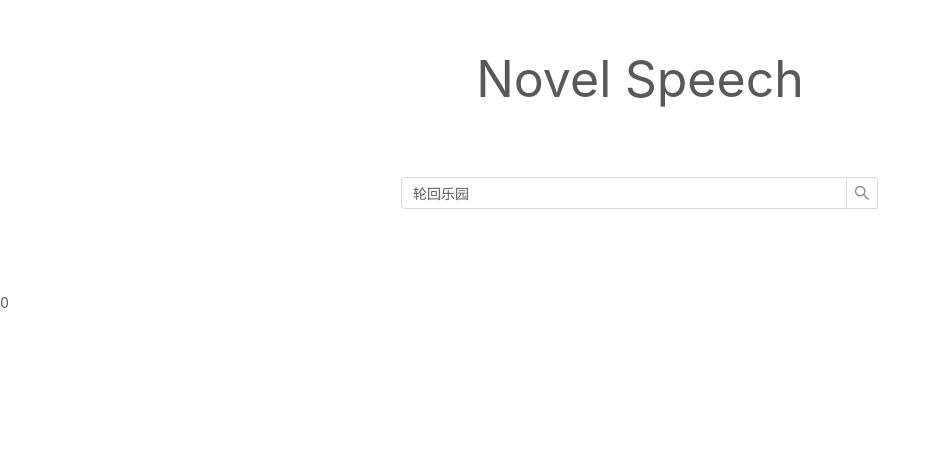
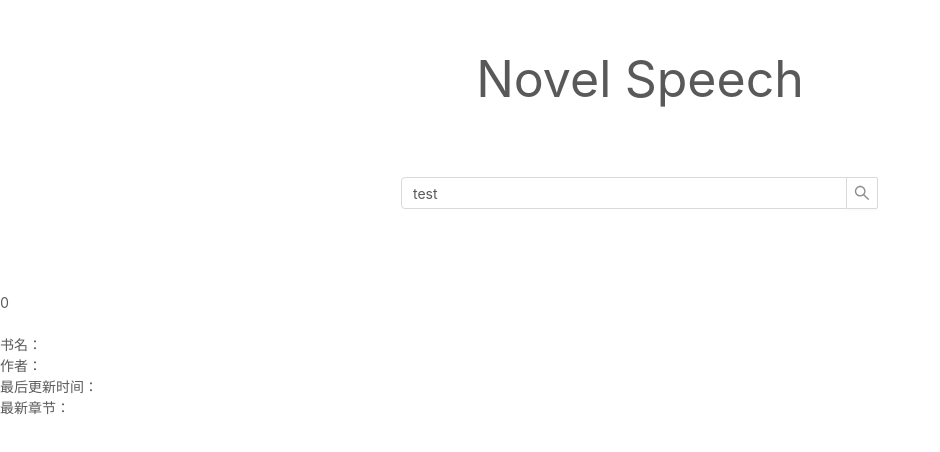
Before and after one commit to hexianzhi/novel-speech, a React (Create React App) app: page / in a window 1280 px wide. Shown: the part 108-560 px from the top of the page, without its empty margins (0-940 px from the left). Built offline with nearby package versions, Linux system fonts and the light colour scheme.

Commit message:
feat: 书籍详情信息展示

```diff
--- a/src/page/App.tsx
+++ b/src/page/App.tsx
@@ -2,10 +2,12 @@ import React from 'react';
 import './App.scss';
 import { Input, Table } from 'antd';
 import Http from 'src/utils/axios'
+import BookInfo from './booInfo'
 const { Search } = Input;
 
 interface IState {
-  bookList: Noval.ISearchResp[]
+  searchResultList: Noval.ISearchResp[]
+  bookInfo: Noval.IBookInfo
 }
 
 
@@ -43,7 +45,8 @@ class App extends React.Component<any, IState> {
   constructor (props) {
     super(props)
     this.state = {
-      bookList: [] as Noval.ISearchResp []
+      searchResultList: [] as Noval.ISearchResp [],
+      bookInfo: {} as Noval.IBookInfo
     }
   }
 
@@ -51,14 +54,22 @@ class App extends React.Component<any, IState> {
 
   }
 
-  handleBookClick = (bookLink: string, isName = false) => {
+  /** 搜素结果列表点击事件 */
+  handleSearchResultClick = (result: Noval.ISearchResp, isName = false) => {
     const api = isName ? 'bookInfo' : 'bookDetail'
+    const url = isName ? result.nameLink : result.newestChapterLink
     Http.get(api, {
       params: {
-        url: bookLink
+        url
       }
-    }).then((res) => {
-      console.log('res: ', res);
+    }).then((res: any) => {
+      if (isName) {
+        const info = Object.assign(res, result)
+        this.setState({bookInfo: info})
+      } else {
+
+      }
+
     }).catch(err => {
       console.log('err: ', err);
     })
@@ -84,7 +95,7 @@ class App extends React.Component<any, IState> {
         lastUpdate: '6-12'
       }]
       if (!data) data = testData
-      this.setState({bookList: data})
+      this.setState({searchResultList: data})
     }).catch((err) => {
       console.log('请求失败,失败: ', err)
     })
@@ -102,7 +113,7 @@ class App extends React.Component<any, IState> {
     const link = isName ? nameLink : this.url + newestChapterLink
     return (
       <span
-        onClick={() => this.handleBookClick(link, isName)}
+        onClick={() => this.handleSearchResultClick(item, isName)}
         className={'link'}
         // href={link}
         // rel="noopener noreferrer"
@@ -114,8 +125,8 @@ class App extends React.Component<any, IState> {
   }
 
   render () {
-    const {bookList} = this.state
-    if (bookList.length) this.bookCls.push(`${prefix}-search-top`)
+    const {searchResultList, bookInfo} = this.state
+    if (searchResultList.length) this.bookCls.push(`${prefix}-search-top`)
 
     return (
       <div className="App">
@@ -123,20 +134,21 @@ class App extends React.Component<any, IState> {
           <div className={`${prefix}-search-name`}>Novel Speech</div>
           <Search
             className={`${prefix}-search-input`}
-            placeholder="轮回乐园"
+            placeholder="test"
             onSearch={this.handleOnSearch}
-            defaultValue={'轮回乐园'}
+            defaultValue={'test'}
             style={{ width: 500 }}
           />
         </div>
-        {bookList.length &&
+        {searchResultList.length &&
           <div className={`${prefix}-table-wrapper`}>
             <Table
-              dataSource={bookList}
+              dataSource={searchResultList}
               columns={this.columns}
             />
           </div>
         }
+        {bookInfo && <BookInfo bookInfo={bookInfo}></BookInfo>}
       </div>
     )
   }
--- /dev/null
+++ b/src/page/booInfo.tsx
@@ -0,0 +1,41 @@
+import React from 'react'
+
+
+interface IProps {
+  bookInfo: Noval.IBookInfo
+}
+
+const prefixCls = 'book-info-page'
+export default class BookInfoPage extends React.Component<IProps, any> {
+  constructor (props: IProps) {
+    super(props)
+  }
+
+  handleClick = () => {
+    // TODO
+  }
+
+  render () {
+    const {bookInfo} = this.props
+
+    return (
+      <div className={`${prefixCls}`}>
+        <div className={`${prefixCls}-main`}>
+          <img src={bookInfo.imgSrc} alt=''></img>
+          <div className={`${prefixCls}-main-info`}>
+            <div className={`${prefixCls}-name`}>书名：{bookInfo.name}</div>
+            <div className={`${prefixCls}-name`}>作者：{bookInfo.author}</div>
+            <div className={`${prefixCls}-name`}>最后更新时间：{bookInfo.lastUpdateTime}</div>
+            <div className={`${prefixCls}-name`}>最新章节：{bookInfo.newestChapter}</div>
+          </div>
+        </div>
+        <div className={`${prefixCls}-list`}>
+          {bookInfo.chapterList && bookInfo.chapterList.map(chapter => (
+            <span className={`${prefixCls}-chapter-item`} onClick={this.handleClick}>{chapter.chapterName}</span>
+          ))}
+        </div>
+      </div>
+    )
+  }
+
+}
```
Also changed, not shown: types/global.d.ts (+18 -0 lines), 2 other files (tests, documents, lock files or other folders).
